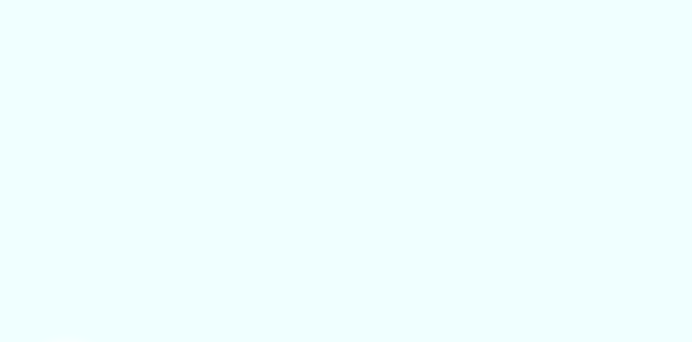
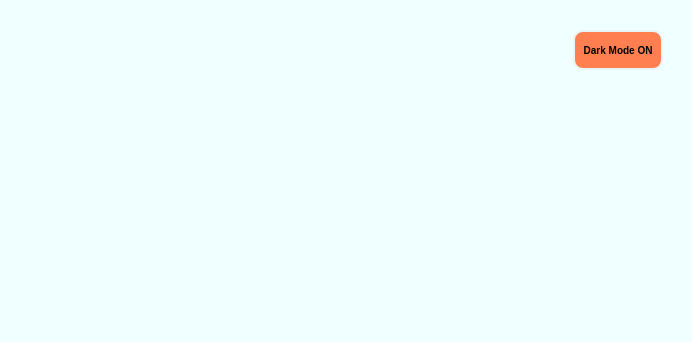
Before and after one commit to mohdrishin/GoogleSearchJS, a plain HTML site: page index.html in a window 1280 px wide. Shown: the top 342 px of the page, without its empty margins (567-1259 px from the left). Drawn offline with Linux system fonts and the light colour scheme.

Commit message:
dark mode added

```diff
--- a/index.html
+++ b/index.html
@@ -7,14 +7,17 @@
     <title>Document</title>
     <link rel="stylesheet" href="style.css">
 </head>
-<body>
+<body id="body" class="body-class">
+    <div class="darkmode">
+        <button type="button" id="darkmode">Dark Mode ON</button>
+    </div>
     <div class="container">
+
         <div id="search-box">
             <img src="images/google-icon.png" id="googleIcon">
             <input type="text" placeholder="Seach type here">
             <img src="images/google-mic.png" class="mic">
         </div>
-
     </div>
 <script src="main.js"></script>
 </body>
--- a/main.js
+++ b/main.js
@@ -1,6 +1,20 @@
 var googleIcon = document.getElementById("googleIcon");
 var searchBox = document.getElementById("search-box");
+var darkModeOn = document.body;
 
+//searchbox function
 googleIcon.onclick = function() {
     searchBox.classList.toggle("active");
 }
+
+
+
+//darkmode function - myself tried - working
+var inbuilt = document.getElementById("darkmode");
+
+darkmode.onclick = function() {
+    darkModeOn.style.backgroundColor = "#000";
+    document.getElementById("darkmode").innerText = "Dark Mode OFF";
+}
+
+//darkmode second method
--- a/style.css
+++ b/style.css
@@ -2,20 +2,41 @@
     margin: 0;
     padding: 0;
     box-sizing: border-box;
+}
+body{
+    background-color: var(--bg-color);
 }
 
 :root{
     --bg-color: azure;
     --bg-transparent: transparent;
 }
-
 .container{
-    height: 100vh;
-    background-color: var(--bg-color);
+    height: 90vh;
     width: 100%;
     display: flex;
     justify-content: center;
     align-items: center;
+}
+.darkmode{
+    height: 65px;
+    width: 100%;
+    margin-top: 10px;
+    display: flex;
+    text-align: center;
+    justify-content: flex-end;
+}
+.darkmode button{
+    height: 40px;
+    width: 90px;
+    margin-top:20px;
+    margin-right: 50px;
+    font-size: 10px;
+    font-weight: 600;
+    border-radius: 10px;
+    border: 2px solid #e8f4f5;
+    background-color: coral;
+
 }
 
 #search-box{
```
